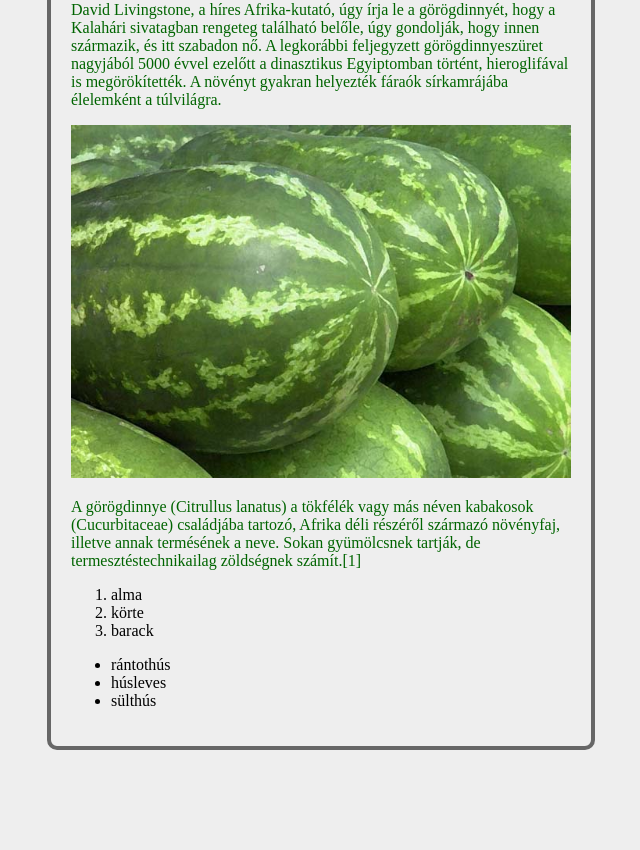
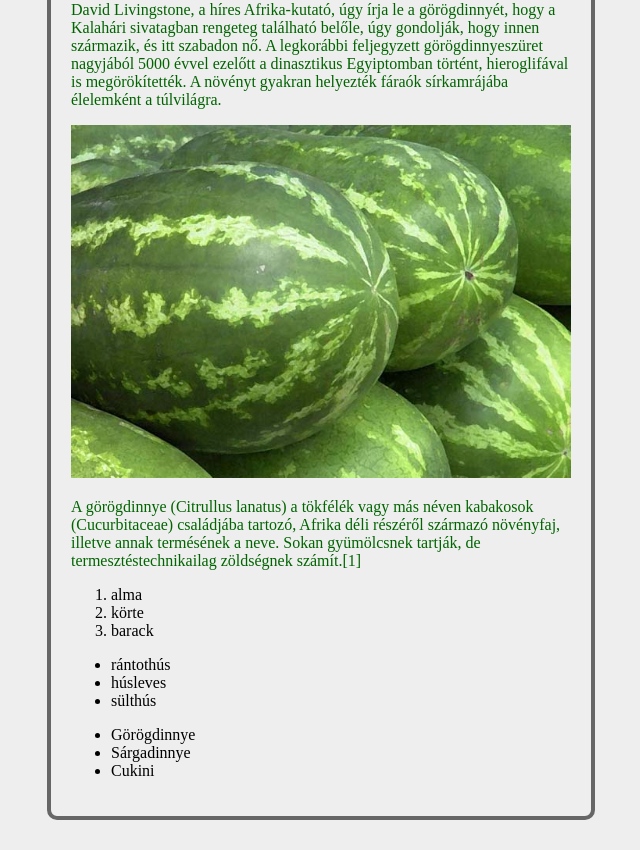
Before and after one commit to borbelym/2025-10-05, a plain HTML site: page index.html in a window 1280 px wide. Shown: the part 133-983 px from the top of the page, without its empty margins (319-959 px from the left). Before the commit the page ends 913 px from the top, so only its background shows below. Drawn offline with Linux system fonts and the light colour scheme.

Commit message:
Dinnye fajta

```diff
--- a/index.html
+++ b/index.html
@@ -40,6 +40,15 @@
                 <li>sülthús</li>
             </ul>
         </div>
+
+        <div class="sidebar">
+            <ul>
+                <li>Görögdinnye</li>
+                <li>Sárgadinnye</li>
+                <li>Cukini</li>
+            </ul>
+        </div>
+
         <div class="foter"></div>
 
 
```
